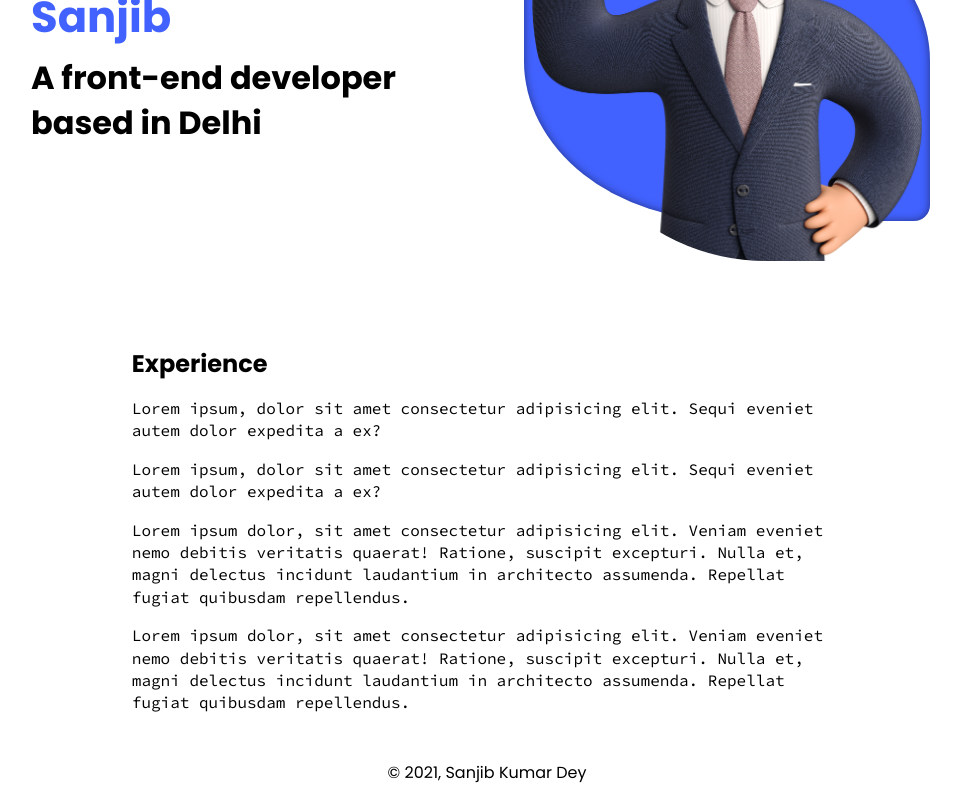
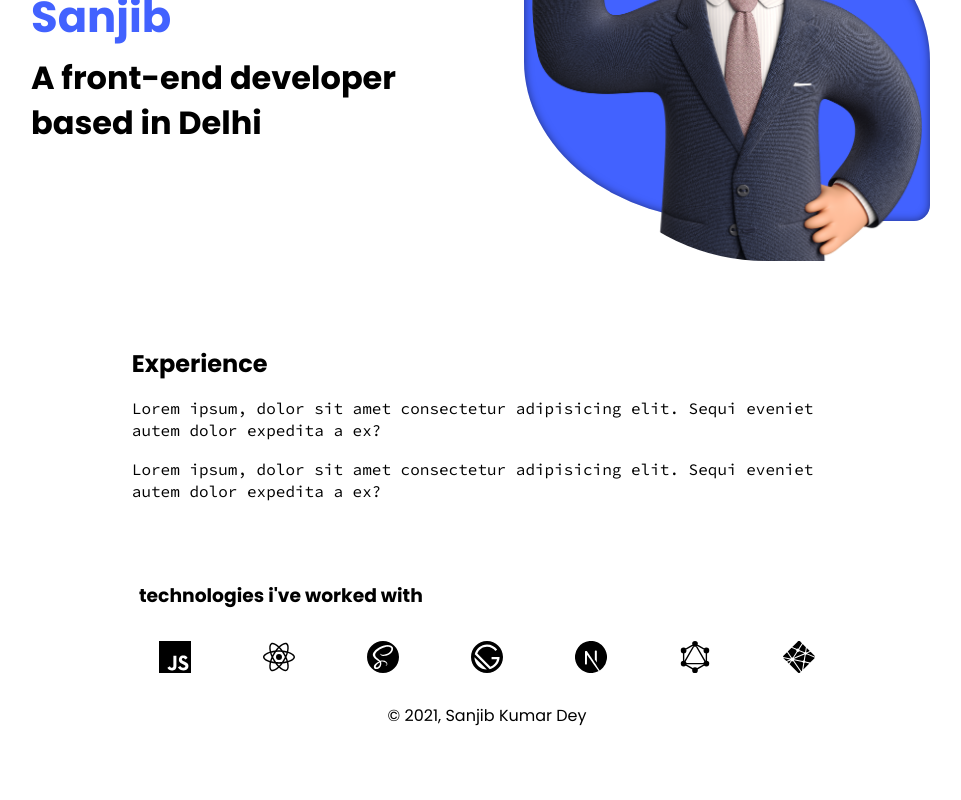
Before and after one commit to sanjibdey104/portfolio-v1, a Next.js app: page / in a window 1280 px wide. Shown: the part 291-1091 px from the top of the page, without its empty margins (153-1114 px from the left). After the commit the page ends 1034 px from the top, so only its background shows below. Built offline with nearby package versions, Linux system fonts and the light colour scheme.

Commit message:
Add tech stack section to homepage

```diff
--- a/components/CustomHead.js
+++ b/components/CustomHead.js
@@ -9,7 +9,7 @@ const CustomHead = () => {
             <link rel="icon" href="/favicon.ico" />
             <link href="https://fonts.googleapis.com/css2?family=Source+Code+Pro:wght@200;300;400;500;600;700&display=swap" rel="stylesheet" />
             <link href="https://fonts.googleapis.com/css2?family=Poppins:wght@400;500;600;700&display=swap" rel="stylesheet"/>
-            <link href="https://fonts.googleapis.com/css2?family=Lora:wght@400;500;600;700&display=swap" rel="stylesheet"/>
+            <link href="https://fonts.googleapis.com/css2?family=Oswald:wght@200;300;400;500;600&display=swap" rel="stylesheet"></link>
         </Head>
     )
 }
--- a/components/Projects.js
+++ b/components/Projects.js
@@ -5,7 +5,7 @@ import Project from './Project';
 const ProjectList = styled.section`
     display: grid;
     grid-template-columns: repeat(auto-fit, minmax(15rem, 20rem));
-    gap: 1rem;
+    gap: 2rem;
     pointer-events: none;
     justify-content: center;
     margin: 2rem 0;
--- a/pages/index.js
+++ b/pages/index.js
@@ -1,5 +1,6 @@
 import styled from 'styled-components';
 import Image from 'next/image';
+import { SiJavascript, SiReact, SiGatsby, SiNextDotJs, SiGraphql, SiSass, SiNetlify } from "react-icons/si";
 
 
 const Homepage = styled.main`
@@ -108,8 +109,6 @@ const Intro = styled.section`
   }
 
   }
-
-
 `
 
 const Experience = styled.section`
@@ -128,12 +127,45 @@ const Experience = styled.section`
   }
 `
 
+
+const Technologies = styled.section`
+
+  width: 75%;
+  margin: 0 auto;
+  display: flex;
+  flex-direction: column;
+
+  h3 {
+    margin-bottom: 2rem;
+  }
+
+  .tech-stack {
+  display: flex;
+  justify-content: space-around;
+  align-items: center;
+  flex-wrap: wrap;
+  gap: 2rem;
+  }
+
+  svg {
+    width: 2rem;
+    height: 2rem;
+    transition: all 150ms ease-in-out;
+    cursor: pointer;
+
+    &:hover {
+      color: tomato;
+    }
+  }
+
+`
+
 const Home = () => {
 
   return (
     <Homepage>
 
-        <Intro>
+      <Intro>
         <div className="about-self">
           <h2>Hey, I'm <span>Sanjib</span></h2>
           <h2>A front-end developer based in Delhi</h2>
@@ -148,9 +180,21 @@ const Home = () => {
         <h2>Experience</h2>
         <p>Lorem ipsum, dolor sit amet consectetur adipisicing elit. Sequi eveniet autem dolor expedita a ex?</p>
         <p>Lorem ipsum, dolor sit amet consectetur adipisicing elit. Sequi eveniet autem dolor expedita a ex?</p>
-        <p>Lorem ipsum dolor, sit amet consectetur adipisicing elit. Veniam eveniet nemo debitis veritatis quaerat! Ratione, suscipit excepturi. Nulla et, magni delectus incidunt laudantium in architecto assumenda. Repellat fugiat quibusdam repellendus.</p>
-        <p>Lorem ipsum dolor, sit amet consectetur adipisicing elit. Veniam eveniet nemo debitis veritatis quaerat! Ratione, suscipit excepturi. Nulla et, magni delectus incidunt laudantium in architecto assumenda. Repellat fugiat quibusdam repellendus.</p>
       </Experience>
+
+      <Technologies>
+        <h3>technologies i've worked with</h3>
+
+        <div className="tech-stack">
+          <SiJavascript />
+          <SiReact />
+          <SiSass />
+          <SiGatsby />
+          <SiNextDotJs />
+          <SiGraphql />
+          <SiNetlify />
+        </div>
+      </Technologies>
 
     </Homepage>
   )
```
Also changed, not shown: pages/projects.js (+17 -1 lines).
